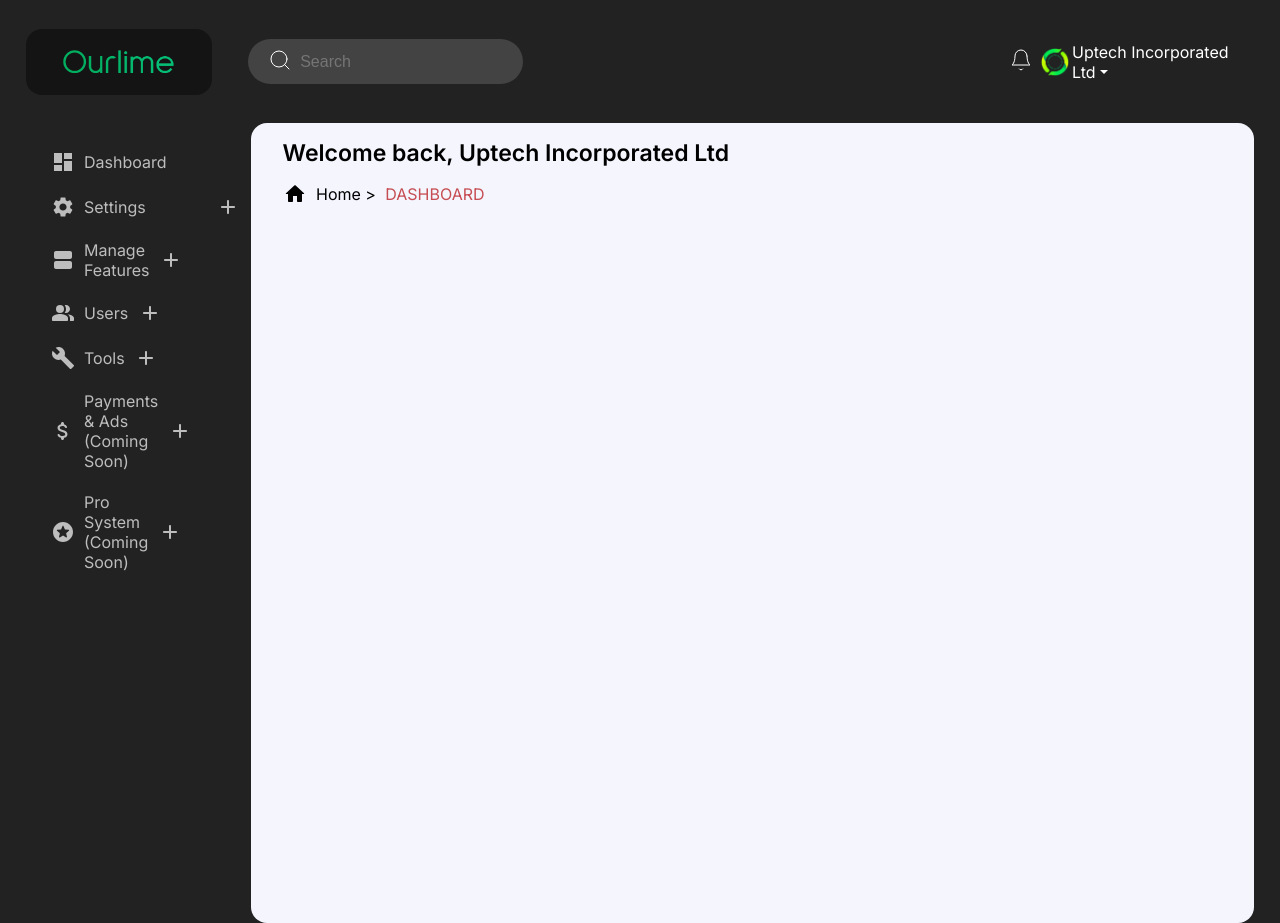
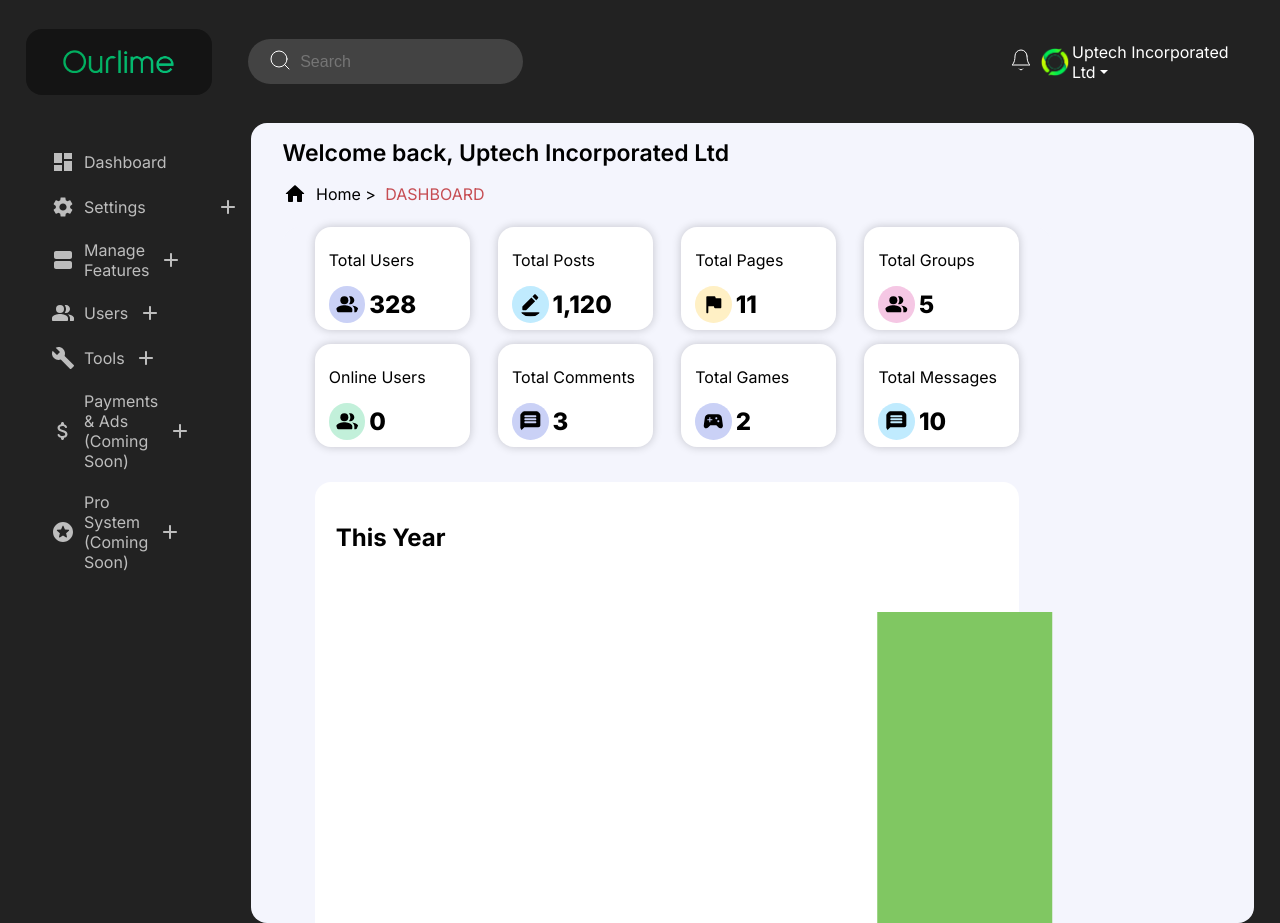
Before and after one commit to uptechinc/Ourlime_Website, a Next.js app: page /admin in a window 1280 px wide. Built offline with nearby package versions, Linux system fonts and the light colour scheme.

Commit message:
Nav bottom margin

```diff
--- a/components/comm/AdminLayout.tsx
+++ b/components/comm/AdminLayout.tsx
@@ -14,6 +14,7 @@ export default function AdminLayout({ children }: { children: ReactNode }) {
         <Navbar />
           <div className="layout">
             <TopNav />
+            {children}
           </div>
       </main>
     </div>
--- a/styles/components/admin/styles.css
+++ b/styles/components/admin/styles.css
@@ -158,6 +158,7 @@ main .layout .top-nav, main .dashboard .top-nav {
   flex-direction: row;
   gap: 1%;
   align-items: center;
+  margin-bottom: 2%;
 }
 main .layout a, main .dashboard a {
   color: #c64d53;
--- a/styles/components/admin/styles.scss
+++ b/styles/components/admin/styles.scss
@@ -176,6 +176,7 @@ main{
             flex-direction: row;
             gap: 1%;
             align-items: center;
+            margin-bottom: 2%;
         }
         a{
             color: #c64d53;
```
Also changed, not shown: 1 other file (tests, documents, lock files or other folders).
